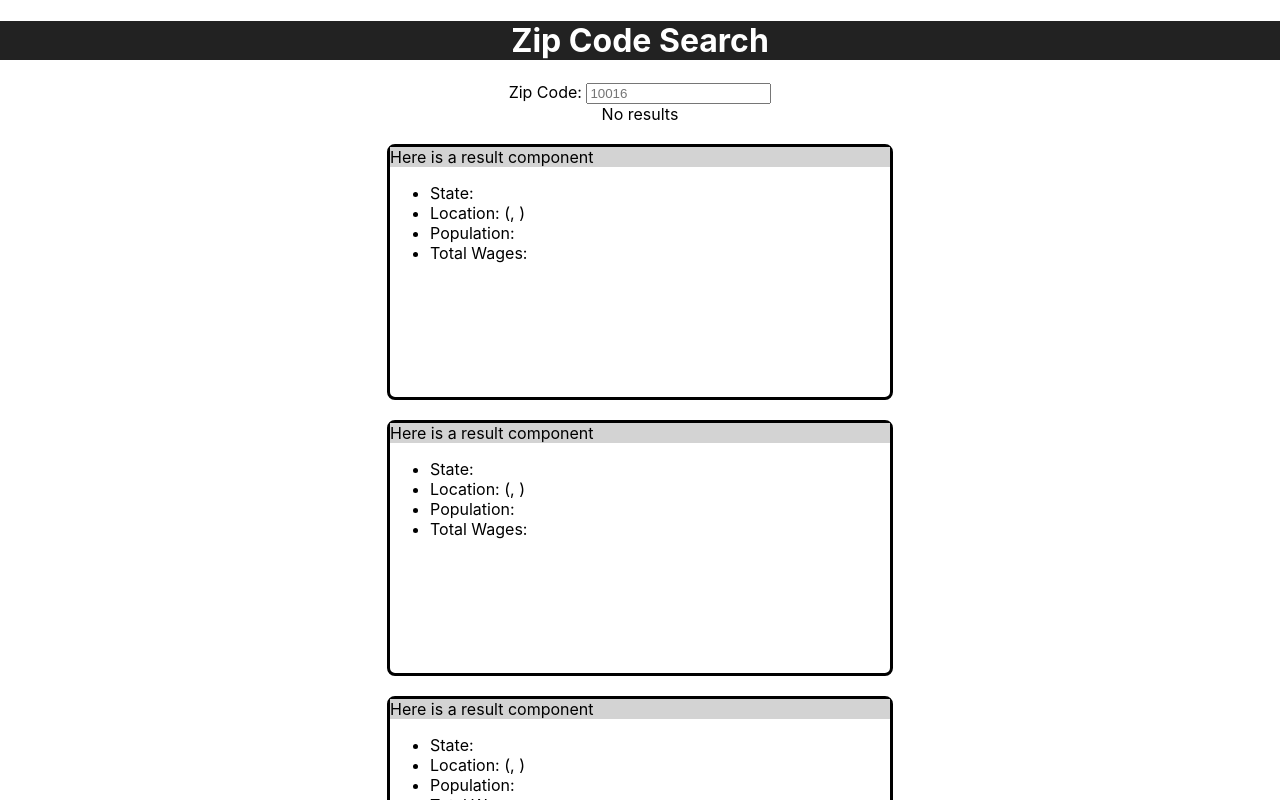
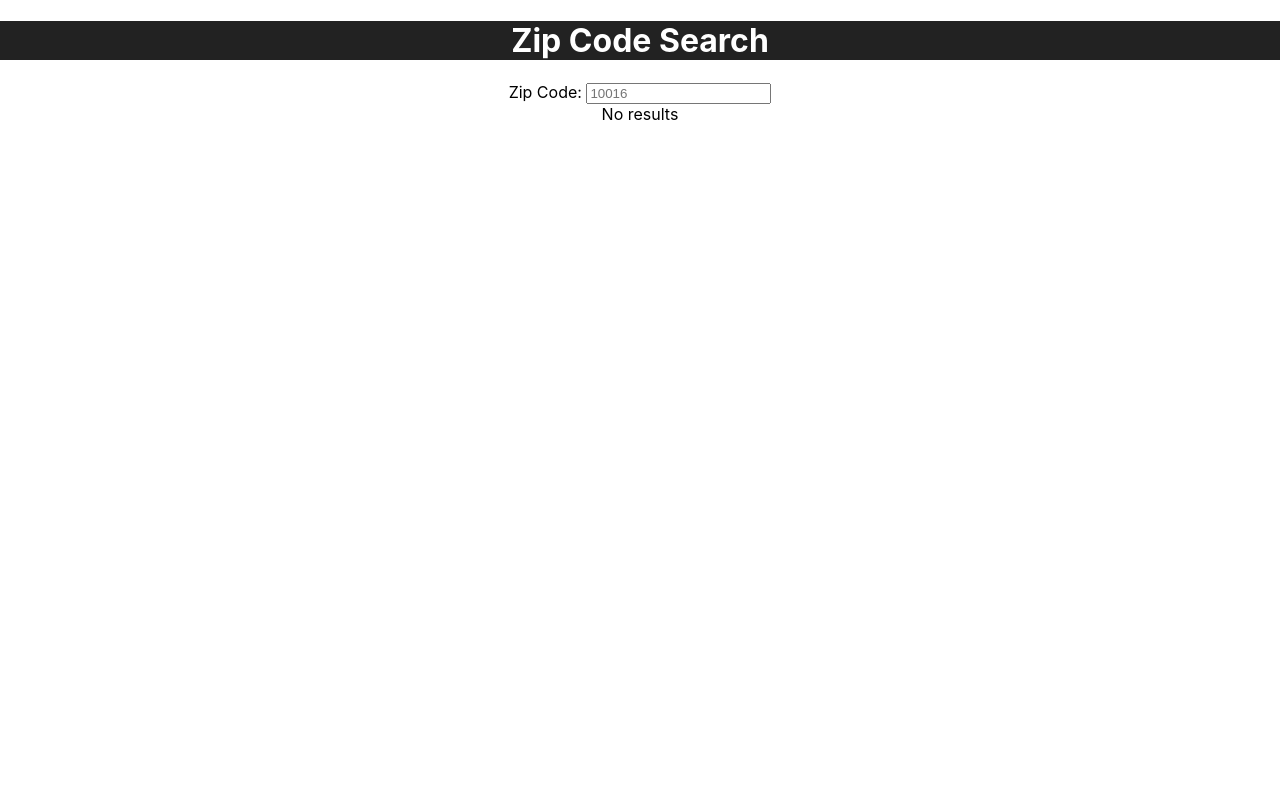
Before and after one commit to khinshankhan/cuny2x, a React (Create React App) app: page / in a window 1280 px wide. Shown: the top 800 px of the page. Built offline with nearby package versions, Linux system fonts and the light colour scheme.

Commit message:
Render variable number of objects as Result components

```diff
--- a/src/Components/Result.js
+++ b/src/Components/Result.js
@@ -5,7 +5,6 @@ function Result(props) {
   return (
     <div className="result">
       <div className="top">
-        Here is a result component<br/>
         {props.LocationText}
       </div>
       <div className="bottom">
--- a/src/Components/ZipSearch.js
+++ b/src/Components/ZipSearch.js
@@ -8,7 +8,7 @@ export default class ZipSearch extends React.Component {
     super(props);
     this.state = {
       value: '',
-      json: 'blank json',
+      json: [],
     };
 
     // bindings go here
@@ -36,6 +36,17 @@ export default class ZipSearch extends React.Component {
   }
 
   render() {
+
+    var results = this.state.json.map((elem) =>
+      <Result LocationText={elem.LocationText}
+        State={elem.State}
+        Lat={elem.Lat}
+        Long={elem.Lat}
+        EstimatedPopulation={elem.EstimatedPopulation}
+        TotalWages={elem.TotalWages}/>
+    );
+
+
     return (
       <div id="app">
         <div id="header">
@@ -47,23 +58,11 @@ export default class ZipSearch extends React.Component {
             <input type="text" placeholder="10016" value={this.state.value} onChange={this.handleChange}/>
           </form>
           <div id="results">
-            No results
 
-            <Result LocationText={this.state.json[0].LocationText}
-              State={this.state.json[0].State}
-              Lat={this.state.json[0].Lat}
-              Long={this.state.json[0].Lat}
-              EstimatedPopulation={this.state.json[0].EstimatedPopulation}
-              TotalWages={this.state.json[0].TotalWages}/>
+            {this.state.json.length > 0 ? <div className="results">{results}</div> : <div>No results</div>}
 
-            <Result LocationText={this.state.json[1].LocationText}
-              State={this.state.json[1].State}
-              Lat={this.state.json[1].Lat}
-              Long={this.state.json[1].Lat}
-              EstimatedPopulation={this.state.json[1].EstimatedPopulation}
-              TotalWages={this.state.json[1].TotalWages}/>
 
-            <Result/>
+
 
           </div>
         </div>
```
